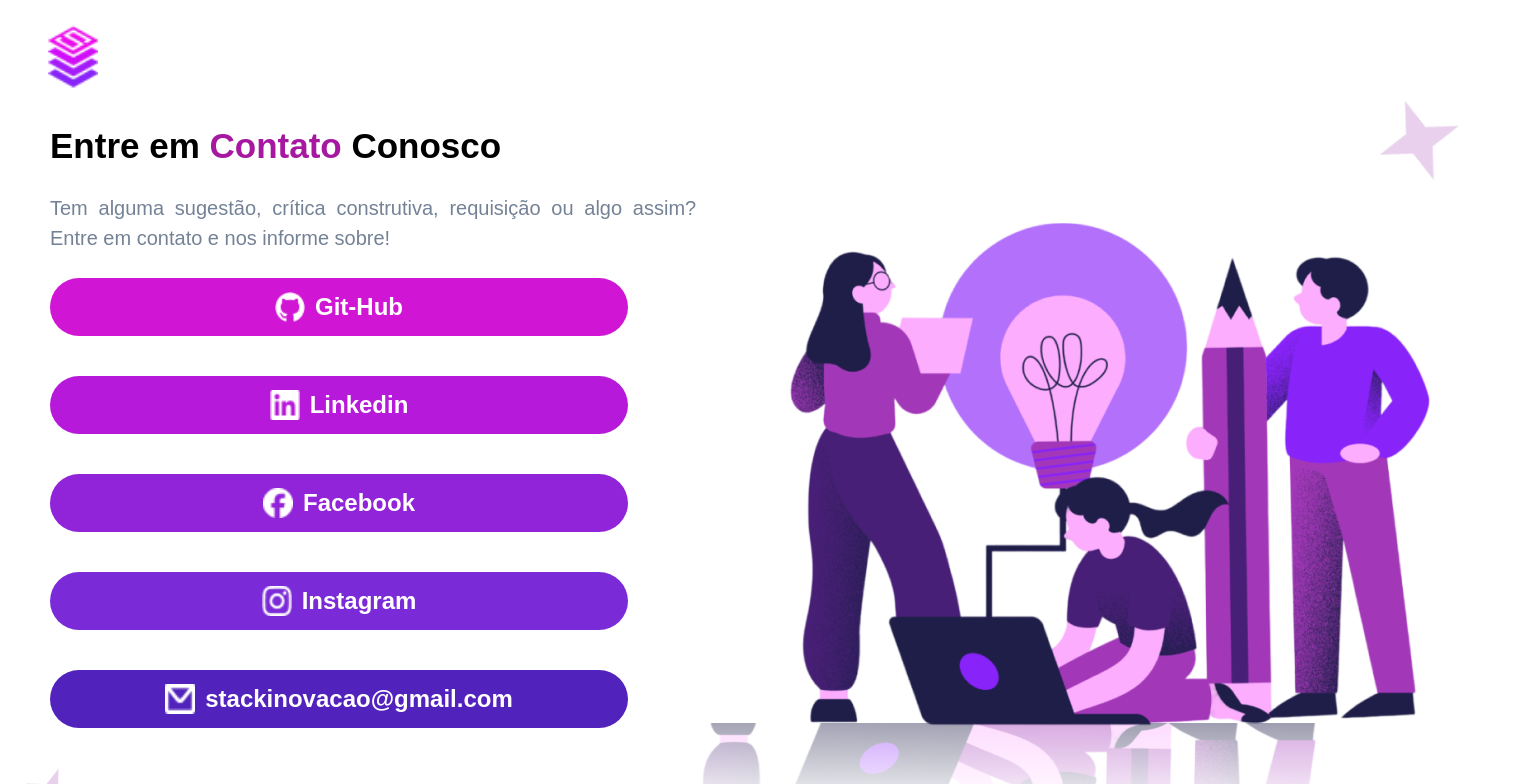
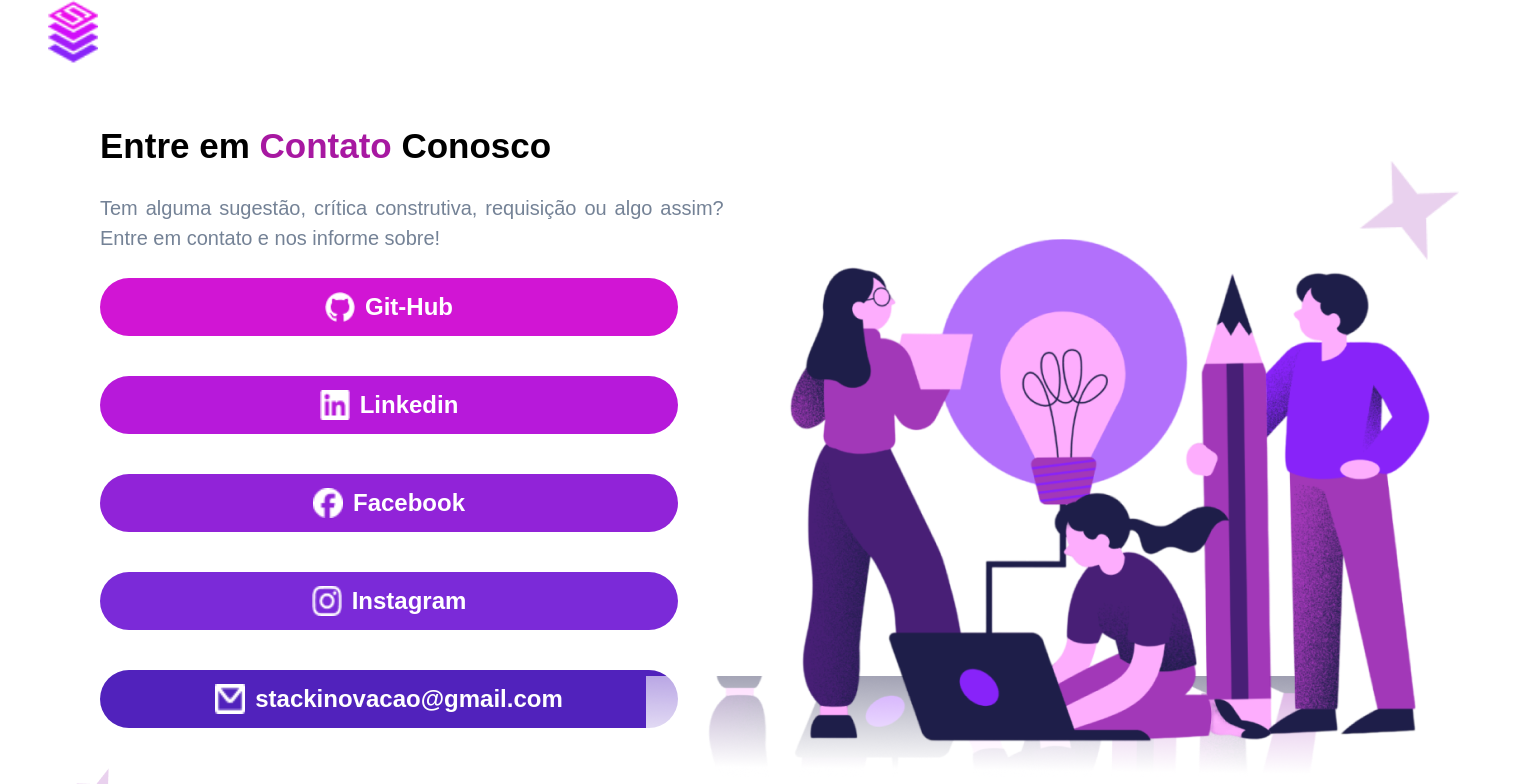
Before and after one commit to Tevezx/stacksite, a React (Vite) app: page /stacksite/contato in a window 1536 px wide. Shown: the top 784 px of the page. Built offline with nearby package versions, Linux system fonts and the light colour scheme.

Commit message:
responsividade da tela contato completa

```diff
--- a/Style/Contato/Contato.css
+++ b/Style/Contato/Contato.css
@@ -17,6 +17,7 @@
     box-sizing: border-box;
     position: relative;
     overflow: hidden;
+
 }
 
 .social-button {
@@ -187,9 +188,9 @@
 
 @media screen and (min-width:1440px){
     .transparent-illustration{
-        left: 1em;
+        left: 1.4em;
         align-self: flex-end;
-        bottom: 37.5em;
+        bottom: 6em;
         margin-left: 39em;
     }
     .contact-highlight, .contact-subtitle, .contact-title{
@@ -204,7 +205,7 @@
     }
     .illustration{
         align-self: flex-end;
-        bottom: 40em;
+        bottom: 39em;
     }
     .contact-highlight, .contact-subtitle, .contact-title, .contact-text{
         align-self: flex-start;
@@ -219,4 +220,68 @@
         padding: 0px 50px 0px 50px;
 
     }
+    .contact-section{
+        height: 110vh; /* Força a seção a ocupar a altura exata da tela */
+        justify-content: flex-start;
+        padding-left: 100px;
+    }
+    .star-icon {
+        top: 10em;
+        width: 100px;
+    }
 }
+@media screen and (min-width: 2560px){
+    .contact-highlight, .contact-subtitle, .contact-title{
+        font-size: 5rem;
+        margin-top: 150px;
+    }
+    .contact-text{
+        font-size: 3rem;
+    }
+    .button-container{
+        max-width: 70em;
+        width: 100%;
+
+    }
+    .social-link {
+        width: 100%;
+        max-width: 70em;
+
+    }
+    .social-icon{
+        width: 50px;
+        height: 50px;
+    }
+    .social-button{
+        font-size: 40px;
+        padding: 25px 0;
+        margin-bottom: 60px;
+    }
+    .star-icon {
+        width: 200px;
+        height: auto;
+    }
+    .contact-section{
+        height: 170vh; /* Força a seção a ocupar a altura exata da tela */
+        justify-content: flex-start;
+        padding-left: 100px;
+    }
+    .illustration img{
+        width: 100%;
+    }
+    .illustration{
+        width: 1250px;
+        bottom: 64em;
+    }
+    .transparent-illustration img{
+        width: 100%; /* Define a largura total da imagem */
+        max-width: none; /* Remove limitações de largura máxima */
+        height: auto; /* Mantém a proporção */
+    }
+    .transparent-illustration{
+        margin-top: 80em;
+        margin-left: 77.6em;
+        width: 49%;
+    }
+
+}
--- a/Style/Header/Header.css
+++ b/Style/Header/Header.css
@@ -23,7 +23,7 @@
     padding: 1rem;
     background-color: var(--main-color);
     width: 100%;
-    height: 60px;
+    height: 70px;
     position: fixed;
     top: 0;
     z-index: 1000;
@@ -117,7 +117,7 @@
     .navbar {
         padding: 1rem 2rem;
         justify-content: center;
-        margin-top: 10px;
+
     }
 
     .logo-container {
@@ -187,7 +187,7 @@
     @media screen and (min-width: 1440px) {
         .navbar {
             padding: 1rem 3rem;
-            margin-top: 30px;
+            margin-top: 0px;
         }
 
         .logo{
```
